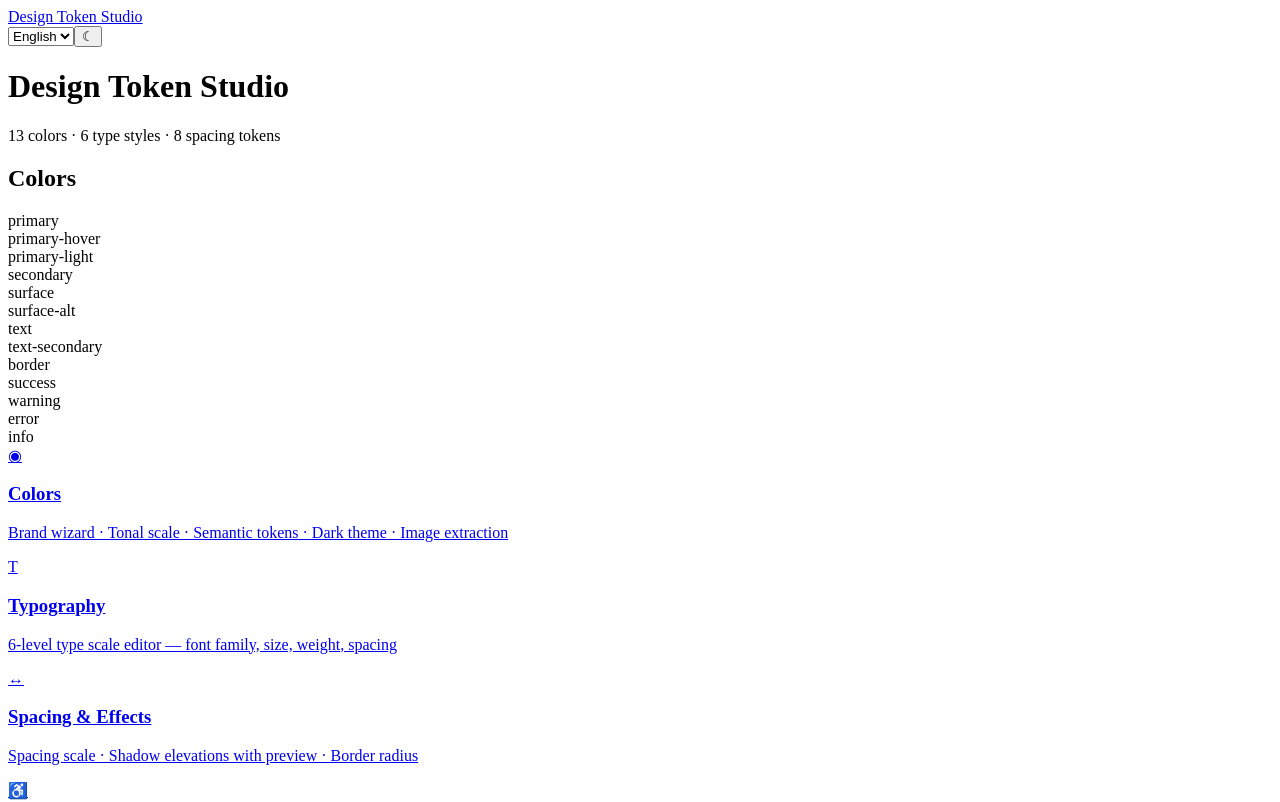
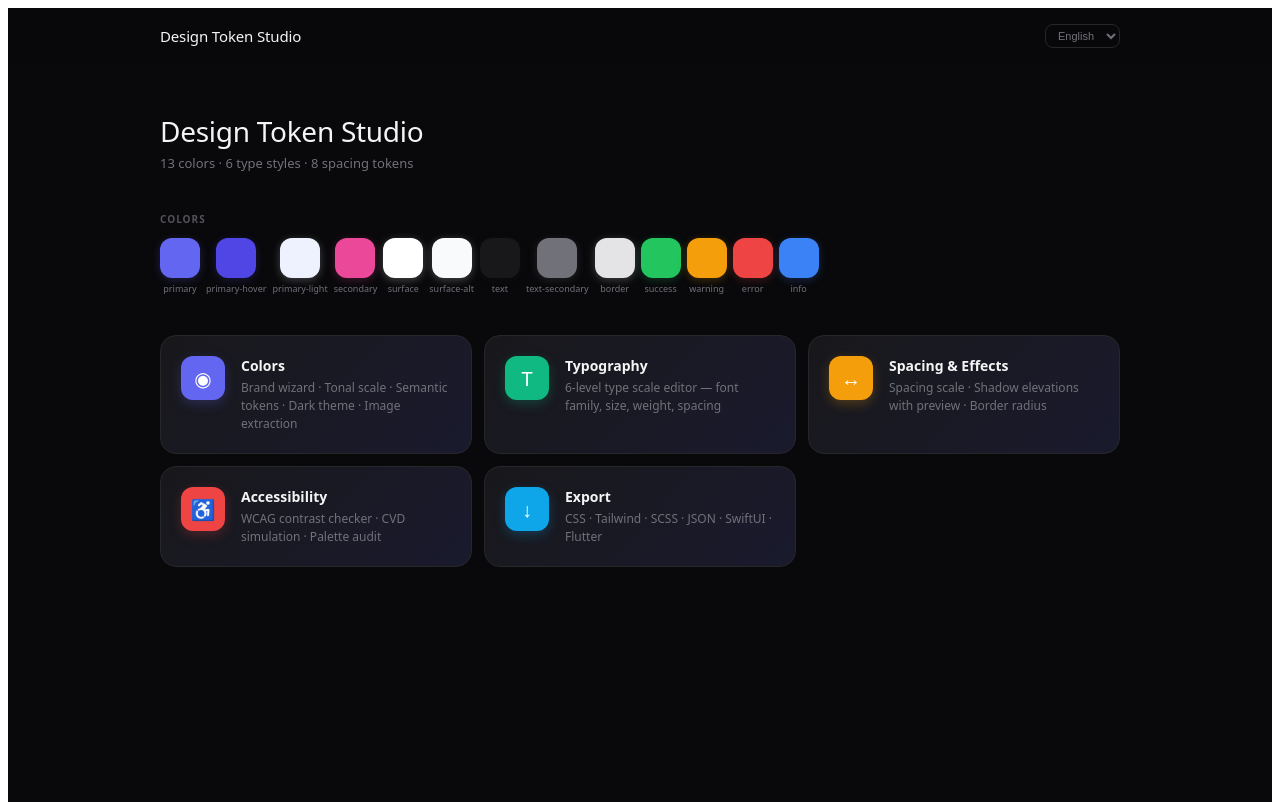
Before and after one commit to lov-alt/design-token-studio, a React (Vite) app: page /#/ in a window 1280 px wide. Shown: the top 802 px of the page. Built offline with nearby package versions, Linux system fonts and the light colour scheme.

Commit message:
refactor: custom dark theme — inline styles, gradients, visual hierarchy

```diff
--- a/src/App.tsx
+++ b/src/App.tsx
@@ -14,45 +14,36 @@ export default function App() {
   const { locale, t, setLocale, available } = useI18n();
   const loc = useLocation();
   const isHome = loc.pathname === "/";
-
-  const [dark, setDark] = useState(() =>
-    localStorage.getItem("token-studio-theme") === "dark"
-  );
-
-  useEffect(() => {
-    document.body.classList.toggle("dark", dark);
-    localStorage.setItem("token-studio-theme", dark ? "dark" : "light");
-  }, [dark]);
+  const [, setDark] = useState(() => localStorage.getItem("token-studio-theme") === "dark");
 
   return (
-    <div className="min-h-screen bg-zinc-50 dark:bg-[#0f0f1a] transition-colors duration-300">
-      <header className={`${isHome ? "" : "border-b border-zinc-200/60 dark:border-zinc-800/60"} bg-white/80 dark:bg-[#0f0f1a]/80 backdrop-blur-xl sticky top-0 z-50 transition-colors`}>
-        <div className="max-w-6xl mx-auto px-6 h-14 flex items-center justify-between">
-          <Link to="/" className="font-medium tracking-tight text-zinc-900 dark:text-zinc-100 hover:text-indigo-600 dark:hover:text-indigo-400 transition-colors">
+    <div style={{ minHeight: "100vh", background: "#09090b", fontFamily: "system-ui, sans-serif" }}>
+      <header style={{
+        borderBottom: isHome ? "none" : "1px solid #27272a",
+        background: "rgba(9,9,11,0.9)", backdropFilter: "blur(20px)",
+        position: "sticky", top: 0, zIndex: 50, padding: "0 24px",
+      }}>
+        <div style={{ maxWidth: 960, margin: "0 auto", height: 56, display: "flex", alignItems: "center", justifyContent: "space-between" }}>
+          <Link to="/" style={{ fontWeight: 500, color: "#f4f4f5", textDecoration: "none", fontSize: 15, letterSpacing: "-0.01em" }}>
             {t.app.title}
           </Link>
-          <div className="flex items-center gap-1.5">
+          <div style={{ display: "flex", alignItems: "center", gap: 8 }}>
             {!isHome && NAV.map((n) => (
-              <Link key={n.path} to={n.path}
-                className={`px-2.5 py-1.5 rounded-md text-xs font-medium transition-all duration-200 ${
-                  loc.pathname === n.path
-                    ? "bg-indigo-50 dark:bg-indigo-500/10 text-indigo-700 dark:text-indigo-400"
-                    : "text-zinc-500 dark:text-zinc-400 hover:text-zinc-900 dark:hover:text-zinc-200 hover:bg-zinc-100 dark:hover:bg-zinc-800/50"
-                }`}>{t.nav[n.key]}</Link>
+              <Link key={n.path} to={n.path} style={{
+                padding: "6px 12px", borderRadius: 8, fontSize: 12, fontWeight: 500, textDecoration: "none",
+                color: loc.pathname === n.path ? "#818cf8" : "#71717a",
+                background: loc.pathname === n.path ? "rgba(99,102,241,0.1)" : "transparent",
+                transition: "all 0.15s",
+              }}>{t.nav[n.key]}</Link>
             ))}
             <select value={locale} onChange={(e) => setLocale(e.target.value as typeof locale)}
-              className="ml-2 px-2 py-1 text-xs rounded-lg border border-zinc-200 dark:border-zinc-700 bg-transparent text-zinc-500 dark:text-zinc-400 cursor-pointer">
+              style={{ padding: "4px 8px", fontSize: 11, borderRadius: 8, border: "1px solid #27272a", background: "transparent", color: "#71717a", cursor: "pointer", marginLeft: 8 }}>
               {available.map((l) => <option key={l.key} value={l.key}>{l.label}</option>)}
             </select>
-            <button type="button" onClick={() => setDark(!dark)}
-              className="w-7 h-7 flex items-center justify-center rounded text-zinc-400 hover:text-zinc-700 dark:hover:text-zinc-300 transition-colors"
-              aria-label={t.common.darkMode}>
-              {dark ? "☀" : "☾"}
-            </button>
           </div>
         </div>
       </header>
-      <main className="flex-1"><Outlet /></main>
+      <main><Outlet /></main>
     </div>
   );
 }
--- a/src/pages/Dashboard.tsx
+++ b/src/pages/Dashboard.tsx
@@ -1,49 +1,55 @@
 import { Link } from "react-router-dom";
 import { createDefaultStore } from "../data/tokens";
 
-const SECTIONS = [
-  { path: "/colors", label: "Colors", icon: "◉", color: "bg-indigo-500", desc: "Brand wizard · Tonal scale · Semantic tokens · Dark theme · Image extraction" },
-  { path: "/typography", label: "Typography", icon: "T", color: "bg-emerald-500", desc: "6-level type scale editor — font family, size, weight, spacing" },
-  { path: "/spacing", label: "Spacing & Effects", icon: "↔", color: "bg-amber-500", desc: "Spacing scale · Shadow elevations with preview · Border radius" },
-  { path: "/accessible", label: "Accessibility", icon: "♿", color: "bg-rose-500", desc: "WCAG contrast checker · CVD simulation · Palette audit" },
-  { path: "/export", label: "Export", icon: "↓", color: "bg-sky-500", desc: "CSS · Tailwind · SCSS · JSON · SwiftUI · Flutter" },
+const CARDS = [
+  { path: "/colors", label: "Colors", icon: "◉", color: "#6366f1", desc: "Brand wizard · Tonal scale · Semantic tokens · Dark theme · Image extraction" },
+  { path: "/typography", label: "Typography", icon: "T", color: "#10b981", desc: "6-level type scale editor — font family, size, weight, spacing" },
+  { path: "/spacing", label: "Spacing & Effects", icon: "↔", color: "#f59e0b", desc: "Spacing scale · Shadow elevations with preview · Border radius" },
+  { path: "/accessible", label: "Accessibility", icon: "♿", color: "#ef4444", desc: "WCAG contrast checker · CVD simulation · Palette audit" },
+  { path: "/export", label: "Export", icon: "↓", color: "#0ea5e9", desc: "CSS · Tailwind · SCSS · JSON · SwiftUI · Flutter" },
 ];
 
 export default function Dashboard() {
   const store = createDefaultStore();
 
   return (
-    <div className="max-w-4xl mx-auto px-4 sm:px-6 py-8 md:py-12">
-      <h1 className="text-2xl font-light tracking-tight text-zinc-900 dark:text-zinc-100 mb-2">
-        Design Token Studio
-      </h1>
-      <p className="text-sm text-zinc-500 dark:text-zinc-400 mb-10">
+    <div style={{ maxWidth: 960, margin: "0 auto", padding: "48px 24px" }}>
+      <h1 style={{ fontSize: 28, fontWeight: 300, color: "#f4f4f5", margin: "0 0 4px", letterSpacing: "-0.01em" }}>Design Token Studio</h1>
+      <p style={{ fontSize: 13, color: "#71717a", margin: "0 0 40px" }}>
         {store.colors.length} colors · {store.typography.length} type styles · {Object.keys(store.spacing).length} spacing tokens
       </p>
 
-      {/* Color preview */}
-      <h2 className="text-[11px] font-semibold text-zinc-400 uppercase tracking-wider mb-3">Colors</h2>
-      <div className="flex gap-2 flex-wrap mb-10">
+      {/* Color palette bar */}
+      <h3 style={{ fontSize: 10, fontWeight: 600, color: "#52525b", textTransform: "uppercase", letterSpacing: "0.1em", marginBottom: 12 }}>Colors</h3>
+      <div style={{ display: "flex", gap: 6, flexWrap: "wrap", marginBottom: 40 }}>
         {store.colors.map((c) => (
-          <div key={c.id} className="flex flex-col items-center gap-1">
-            <div className="w-10 h-10 rounded-xl border border-zinc-200/60 dark:border-zinc-800/60 shadow-sm hover:scale-110 transition-transform"
-              style={{ background: c.lightValue }} />
-            <span className="text-[9px] text-zinc-400">{c.name}</span>
+          <div key={c.id} style={{ display: "flex", flexDirection: "column", alignItems: "center", gap: 4 }}>
+            <div style={{ width: 40, height: 40, borderRadius: 12, background: c.lightValue, boxShadow: `0 2px 8px ${c.lightValue}40`, transition: "transform 0.15s" }}
+              onMouseEnter={(e) => (e.currentTarget.style.transform = "scale(1.15)")}
+              onMouseLeave={(e) => (e.currentTarget.style.transform = "scale(1)")} />
+            <span style={{ fontSize: 9, color: "#71717a" }}>{c.name}</span>
           </div>
         ))}
       </div>
 
       {/* Module cards */}
-      <div className="grid grid-cols-1 sm:grid-cols-2 gap-3">
-        {SECTIONS.map((m) => (
-          <Link key={m.path} to={m.path}
-            className="flex items-start gap-4 p-5 rounded-2xl border border-zinc-200/60 dark:border-zinc-800/60 bg-white dark:bg-zinc-900/60 hover:shadow-lg hover:-translate-y-0.5 transition-all">
-            <div className={`w-10 h-10 shrink-0 rounded-xl ${m.color} flex items-center justify-center text-white font-bold text-lg shadow-sm`}>
+      <div style={{ display: "grid", gridTemplateColumns: "repeat(auto-fill, minmax(280px, 1fr))", gap: 12 }}>
+        {CARDS.map((m) => (
+          <Link key={m.path} to={m.path} style={{
+            display: "flex", alignItems: "flex-start", gap: 16, padding: 20,
+            borderRadius: 16, border: "1px solid #27272a",
+            background: "linear-gradient(135deg, #18181b 0%, #1a1a2e 100%)",
+            textDecoration: "none",
+            transition: "all 0.2s",
+          }}
+            onMouseEnter={(e) => { e.currentTarget.style.borderColor = m.color; e.currentTarget.style.transform = "translateY(-2px)"; e.currentTarget.style.boxShadow = `0 8px 24px ${m.color}20`; }}
+            onMouseLeave={(e) => { e.currentTarget.style.borderColor = "#27272a"; e.currentTarget.style.transform = "translateY(0)"; e.currentTarget.style.boxShadow = "none"; }}>
+            <div style={{ width: 44, height: 44, borderRadius: 12, background: m.color, display: "flex", alignItems: "center", justifyContent: "center", fontSize: 20, color: "#fff", flexShrink: 0, boxShadow: `0 4px 12px ${m.color}40` }}>
               {m.icon}
             </div>
             <div>
-              <h3 className="font-medium text-sm text-zinc-900 dark:text-zinc-100">{m.label}</h3>
-              <p className="text-xs text-zinc-500 dark:text-zinc-400 mt-0.5">{m.desc}</p>
+              <h3 style={{ fontSize: 14, fontWeight: 600, color: "#f4f4f5", margin: "0 0 4px" }}>{m.label}</h3>
+              <p style={{ fontSize: 12, color: "#71717a", margin: 0, lineHeight: 1.5 }}>{m.desc}</p>
             </div>
           </Link>
         ))}
```
